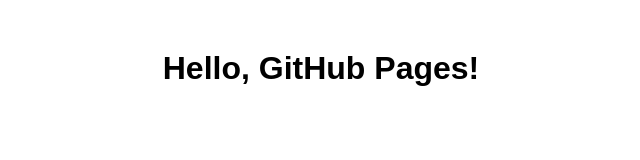
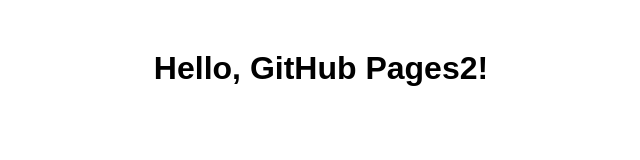
Before and after one commit to nashpaz123/github-actions, a website: page index.html in a window 1280 px wide. Shown: the whole page, without its empty margins (319-959 px from the left). Drawn offline with Linux system fonts and the light colour scheme.

Commit message:
Update index.html

```diff
--- a/index.html
+++ b/index.html
@@ -7,7 +7,7 @@
     <link rel="stylesheet" href="styles.css">
 </head>
 <body>
-    <h1>Hello, GitHub Pages!</h1>
+    <h1>Hello, GitHub Pages2!</h1>
     <script src="script.js"></script>
 </body>
 </html>
```
